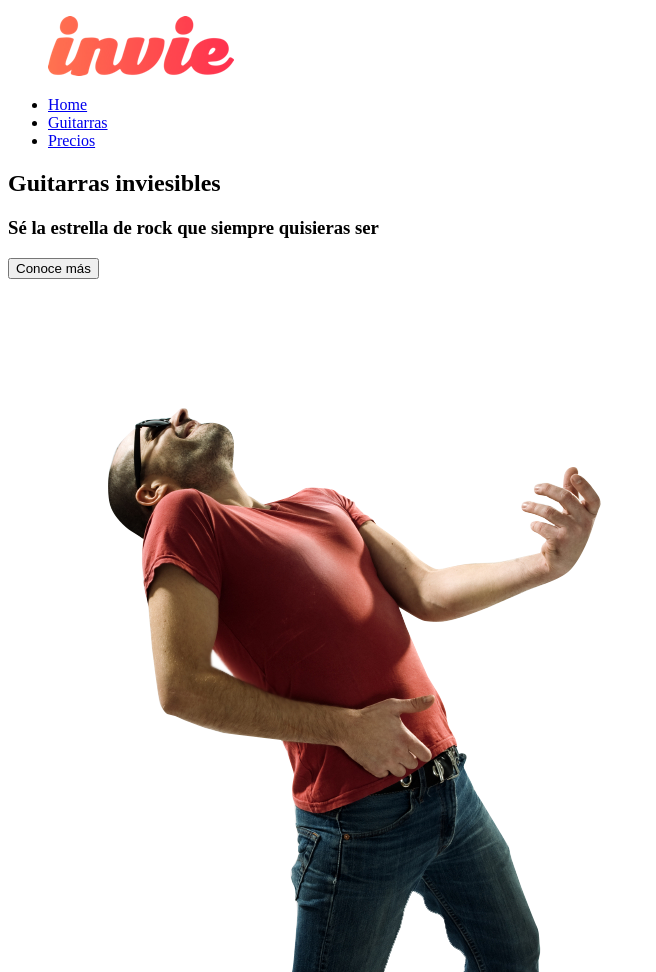
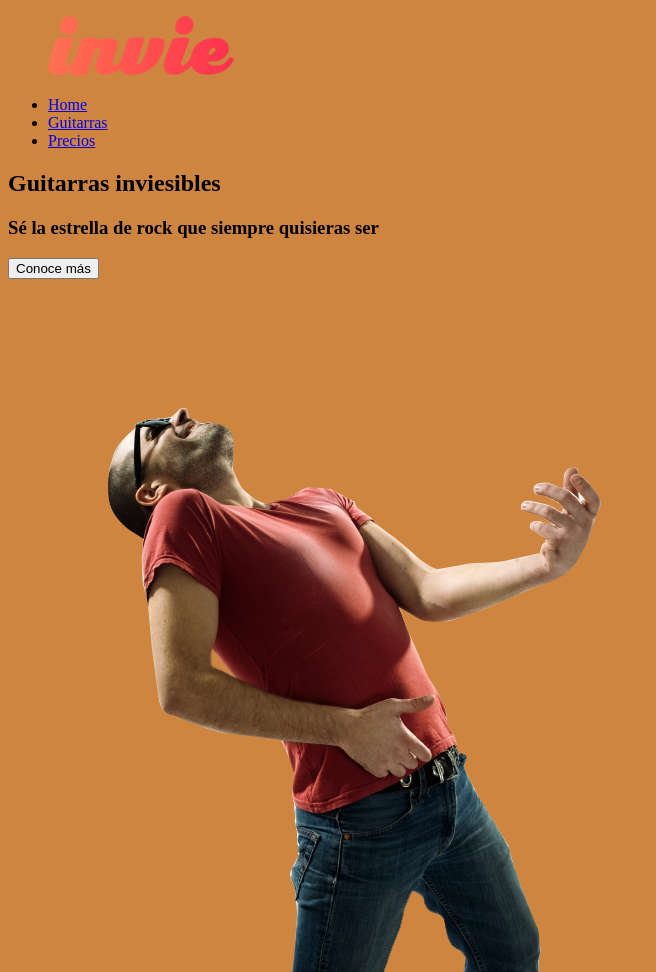
Before and after one commit to alexlondon07/desarrollo-web-platzi, a plain HTML site: page index.html in a window 1280 px wide. Shown: the top 972 px of the page, without its empty margins (0-656 px from the left). Drawn offline with Linux system fonts and the light colour scheme.

Commit message:
agregando estilos a nuestro HTML

```diff
--- a/css/style.css
+++ b/css/style.css
@@ -0,0 +1,3 @@
+body{
+    background: peru;
+}
--- a/index.html
+++ b/index.html
@@ -10,7 +10,7 @@
         <header id="header">
             <!--Logotipo-->
             <figure>
-                <img src="images/invie.png" width="186" alt="Invie logotipo">
+                <img src="images/invie.png" width="186" height="60" alt="Invie logotipo">
             </figure>
             <!--Fin Logotipo-->
             <!--Menú-->
```
